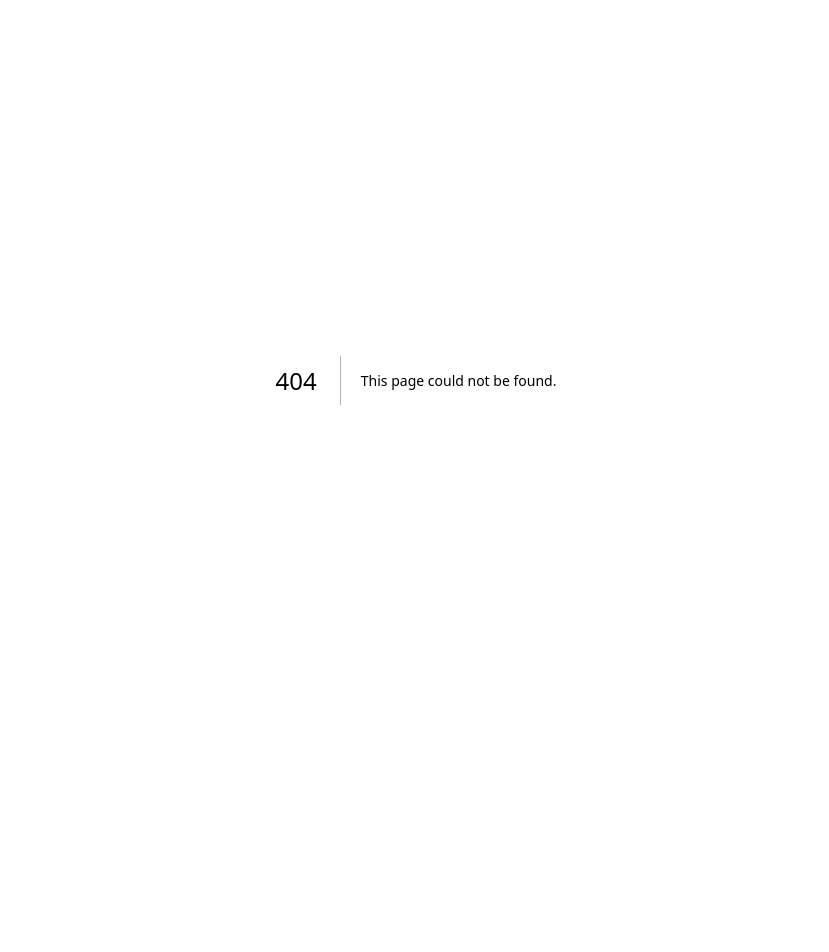
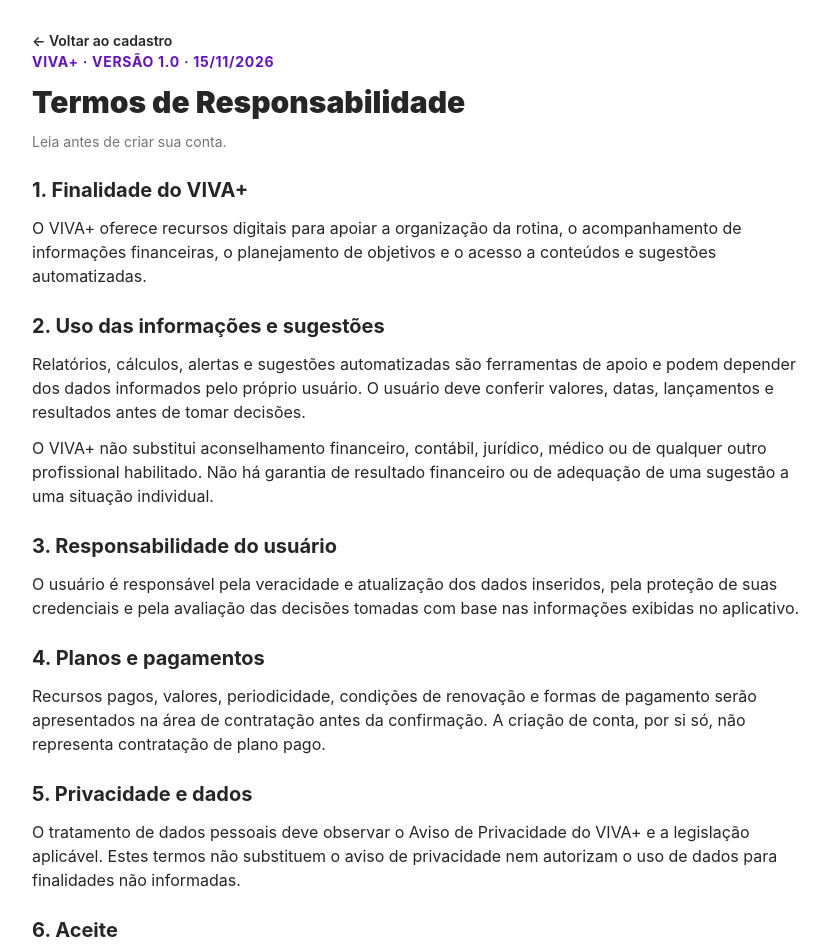
Before and after one commit to diegoelizes2026-sys/VIVA-, a Next.js app in the folder VIVA-PLUS-VERCEL (2)/VIVA-PLUS-VERCEL/: page /termos-de-responsabilidade in a window 1280 px wide. Before the commit this address had no page. Shown: the part 20-972 px from the top of the page, without its empty margins (224-1053 px from the left). Before the commit the page ends 800 px from the top, so only its background shows below. Built offline with nearby package versions, Linux system fonts and the light colour scheme.

Commit message:
Add responsibility terms page

```diff
--- /dev/null
+++ b/VIVA-PLUS-VERCEL (2)/VIVA-PLUS-VERCEL/src/app/termos-de-responsabilidade/page.tsx
@@ -0,0 +1,17 @@
+import Link from "next/link";
+
+export default function ResponsibilityTermsPage() {
+  return <main className="min-h-screen bg-white px-5 py-12 text-neutral-800">
+    <article className="mx-auto max-w-3xl space-y-6">
+      <Link href="/cadastro" className="text-sm font-semibold text-[var(--color-primary)]">← Voltar ao cadastro</Link>
+      <header><p className="text-sm font-bold uppercase tracking-wider text-[var(--color-primary)]">VIVA+ · Versão 1.0 · 15/11/2026</p><h1 className="mt-3 text-3xl font-black">Termos de Responsabilidade</h1><p className="mt-3 text-sm text-neutral-500">Leia antes de criar sua conta.</p></header>
+      <section className="space-y-3"><h2 className="text-xl font-bold">1. Finalidade do VIVA+</h2><p>O VIVA+ oferece recursos digitais para apoiar a organização da rotina, o acompanhamento de informações financeiras, o planejamento de objetivos e o acesso a conteúdos e sugestões automatizadas.</p></section>
+      <section className="space-y-3"><h2 className="text-xl font-bold">2. Uso das informações e sugestões</h2><p>Relatórios, cálculos, alertas e sugestões automatizadas são ferramentas de apoio e podem depender dos dados informados pelo próprio usuário. O usuário deve conferir valores, datas, lançamentos e resultados antes de tomar decisões.</p><p>O VIVA+ não substitui aconselhamento financeiro, contábil, jurídico, médico ou de qualquer outro profissional habilitado. Não há garantia de resultado financeiro ou de adequação de uma sugestão a uma situação individual.</p></section>
+      <section className="space-y-3"><h2 className="text-xl font-bold">3. Responsabilidade do usuário</h2><p>O usuário é responsável pela veracidade e atualização dos dados inseridos, pela proteção de suas credenciais e pela avaliação das decisões tomadas com base nas informações exibidas no aplicativo.</p></section>
+      <section className="space-y-3"><h2 className="text-xl font-bold">4. Planos e pagamentos</h2><p>Recursos pagos, valores, periodicidade, condições de renovação e formas de pagamento serão apresentados na área de contratação antes da confirmação. A criação de conta, por si só, não representa contratação de plano pago.</p></section>
+      <section className="space-y-3"><h2 className="text-xl font-bold">5. Privacidade e dados</h2><p>O tratamento de dados pessoais deve observar o Aviso de Privacidade do VIVA+ e a legislação aplicável. Estes termos não substituem o aviso de privacidade nem autorizam o uso de dados para finalidades não informadas.</p></section>
+      <section className="space-y-3"><h2 className="text-xl font-bold">6. Aceite</h2><p>Ao marcar a caixa de confirmação no cadastro, o usuário declara que leu, compreendeu e aceita esta versão dos Termos de Responsabilidade.</p></section>
+      <p className="border-t border-neutral-200 pt-5 text-xs text-neutral-500">Este texto é uma base operacional de responsabilidade e deve ser revisado por assessoria jurídica antes do uso comercial definitivo.</p>
+    </article>
+  </main>;
+}
```
